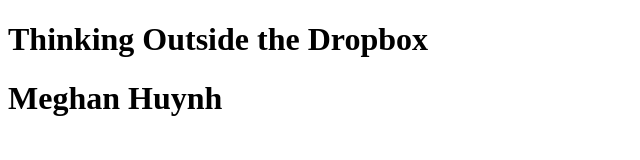
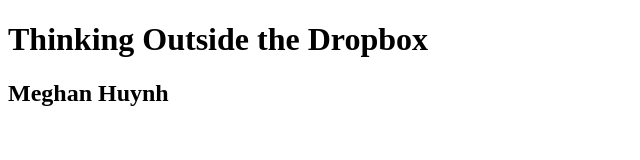
Before and after one commit to meghanhuynh/meghanhuynh.github.io, a plain HTML site: page index.html in a window 1280 px wide. Shown: the whole page, without its empty margins (0-640 px from the left). Drawn offline with Linux system fonts and the light colour scheme.

Commit message:
Update index.html

```diff
--- a/index.html
+++ b/index.html
@@ -9,6 +9,6 @@
   </head>
   <body>
     <h1>Thinking Outside the Dropbox</h1>
-    <h1> Meghan Huynh </h1>
+    <h2> Meghan Huynh </h2>
   </body>
 </html>
```
